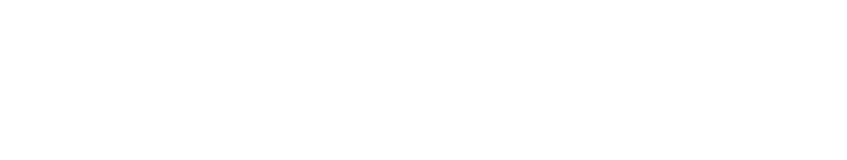
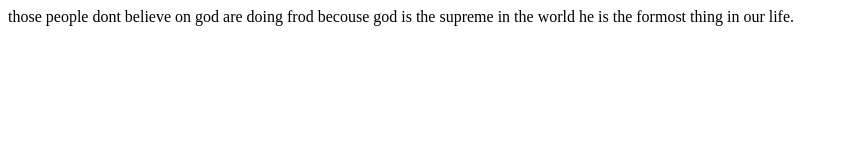
Before and after one commit to Shreyansh452/DemoRepository, a plain HTML site: page index.html in a window 1280 px wide. Shown: the whole page, without its empty margins (0-847 px from the left). Drawn offline with Linux system fonts and the light colour scheme.

Commit message:
Branch1 is commited first time

```diff
--- a/index.html
+++ b/index.html
@@ -3,9 +3,10 @@
 <head>
     <meta charset="UTF-8">
     <meta name="viewport" content="width=device-width, initial-scale=1.0">
-    <title>This is my issue1 title 4 - c6</title>
+    <title>Branch2 belief on god</title>
 </head>
 <body>
-
+    those people dont believe on god are doing frod becouse god is the supreme in
+    the world he is the formost thing in our life.
 </body>
 </html>
```
